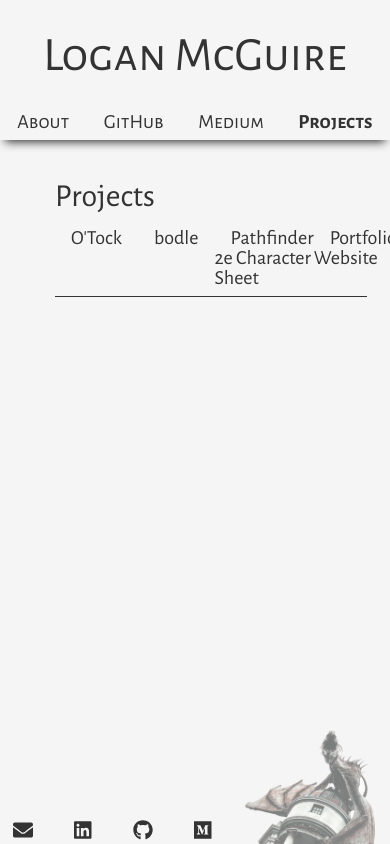
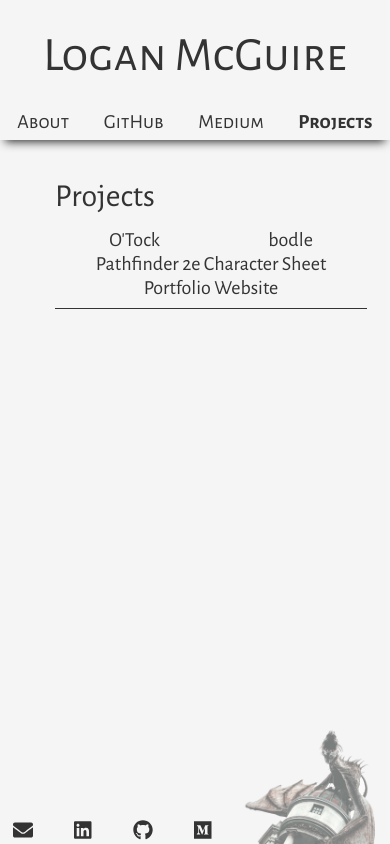
Before and after one commit to Zietieflr/portfolio-website, a React (Create React App) app: page /projects in a window 390 px wide. Built offline with nearby package versions, Linux system fonts and the light colour scheme.

Commit message:
Style ProjectNavigation for mobile.

```diff
--- a/src/App.css
+++ b/src/App.css
@@ -75,19 +75,31 @@ h6 {
   width: 100%;
 }
 
-.primary-nav > ul {
-  font-family: 'Alegreya Sans SC', sans-serif;
+.primary-nav > ul,
+.project-nav > ul {
   display: inline-flex;
   justify-content: space-around;
   width: inherit;
+}
+
+.primary-nav > ul {
+  font-family: 'Alegreya Sans SC', sans-serif;
+}
+
+.project-nav > ul {
+  flex-wrap: wrap;
 }
 
 .primary-nav > ul > li > a,
 .project-nav > ul > li > a {
   text-decoration: none;
   font-size: 1.25rem;
-  margin-left: 1rem;
-  margin-right: 1rem;
+  padding-left: 1rem;
+  padding-right: 1rem;
+}
+
+.project-nav > ul > li > a {
+  line-height: 1.5rem;
 }
 
 .primary-nav > ul > li > a:visited,
@@ -98,10 +110,6 @@ h6 {
 .primary-nav > ul > li > .active,
 .project-nav > ul > li > .active {
   font-weight: 700;
-}
-
-.project-nav {
-  min-width: 80vw;
 }
 
 section {
```
